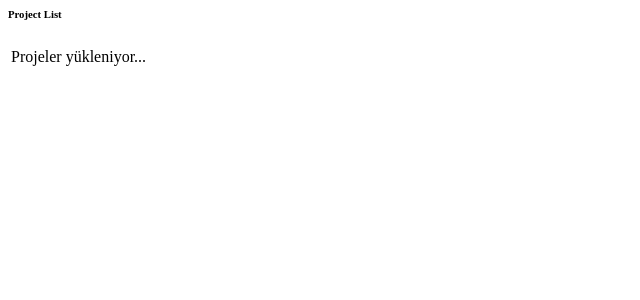
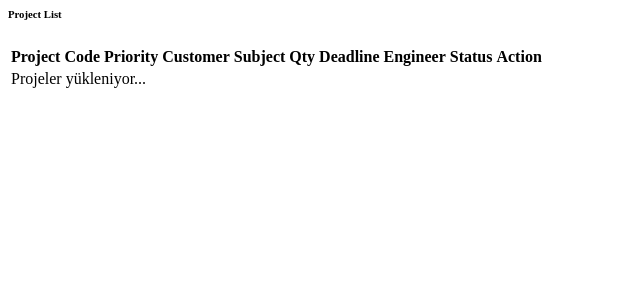
Before and after one commit to samettaskiranwork/aykor-panel, a FastAPI app: template templates/sections/project_list.html in a window 1280 px wide. Shown: the top 300 px of the page, without its empty margins (0-640 px from the left). Run offline with FastAPI, Linux system fonts and the light colour scheme; the template is opened without the code that fills it, so the values that code supplies are empty.

Commit message:
Update project_list.html

```diff
--- a/templates/sections/project_list.html
+++ b/templates/sections/project_list.html
@@ -3,14 +3,57 @@
         <h6 class="fw-bold mb-3">Project List</h6>
         <div class="table-responsive">
             <table class="table table-sm table-striped table-erp">
-                <thead class="table-dark" id="th-p">
-                    </thead>
+                <thead class="table-dark">
+                    <tr>
+                        <th>Project Code</th>
+                        <th>Priority</th>
+                        <th>Customer</th>
+                        <th>Subject</th>
+                        <th>Qty</th>
+                        <th>Deadline</th>
+                        <th>Engineer</th>
+                        <th>Status</th>
+                        <th class="text-center">Action</th>
+                    </tr>
+                </thead>
                 <tbody id="projectTableBody">
-                    <tr>
-                        <td colspan="11" class="text-center py-3 text-muted">Projeler yükleniyor...</td>
-                    </tr>
+                    <tr><td colspan="9" class="text-center py-3 text-muted">Projeler yükleniyor...</td></tr>
                 </tbody>
             </table>
         </div>
     </div>
 </div>
+
+<script>
+async function initProjectListModule() {
+    console.log("Modül Tetiklendi: Project List");
+    try {
+        const res = await fetch('/api/project-list/');
+        const data = await res.json();
+        const tbody = document.getElementById('projectTableBody');
+
+        if(data.length === 0) {
+            tbody.innerHTML = '<tr><td colspan="9" class="text-center py-3">Kayıtlı proje bulunamadı.</td></tr>';
+            return;
+        }
+
+        tbody.innerHTML = data.map(p => `
+            <tr>
+                <td><strong>${p.project_code}</strong></td>
+                <td><span class="badge bg-light text-dark border">${p.priority || '-'}</span></td>
+                <td>${p.customer}</td>
+                <td>${p.subject}</td>
+                <td>${p.item_quantity}</td>
+                <td>${p.deadline || '-'}</td>
+                <td>${p.proengineer}</td>
+                <td><span class="badge bg-primary">${p.prostatus || 'Active'}</span></td>
+                <td class="text-center">
+                    <a class="edit-link" onclick="openEditPage('project', ${p.id})"><i class="bi bi-pencil-square"></i></a>
+                </td>
+            </tr>
+        `).join('');
+    } catch (err) {
+        console.error("Liste yükleme hatası:", err);
+    }
+}
+</script>
```
